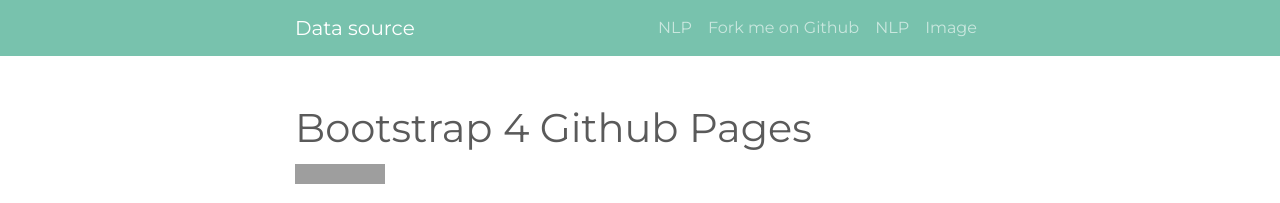
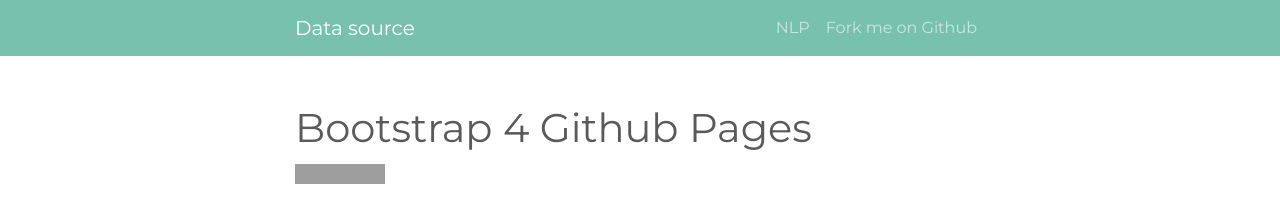
Before and after one commit to RoiPeleg/Data-Hub, a Jekyll site: the page built from index.md, in a window 1280 px wide and 900 px high. Shown: the top 203 px of the window. Built offline with Jekyll 4.4.1, drawn with Linux system fonts in a browser that asks for light colours; grey boxes are pictures that could not be loaded.

Commit message:
Update header.html

```diff
--- a/_includes/header.html
+++ b/_includes/header.html
@@ -20,12 +20,6 @@
         <li class="nav-item">
           <a class="nav-link" href="{{ site.github.repository_url }}">Fork me on Github</a>
         </li>
-          <li class="nav-item">
-          <a class="nav-link" href="{{ site.github.repository_url/NLP.md }}">NLP</a>
-        </li>
-          <li class="nav-item">
-          <a class="nav-link" href="{{ site.github.repository_url }}">Image</a>
-        </li>
       </ul>
     </div>
   </div>
```
